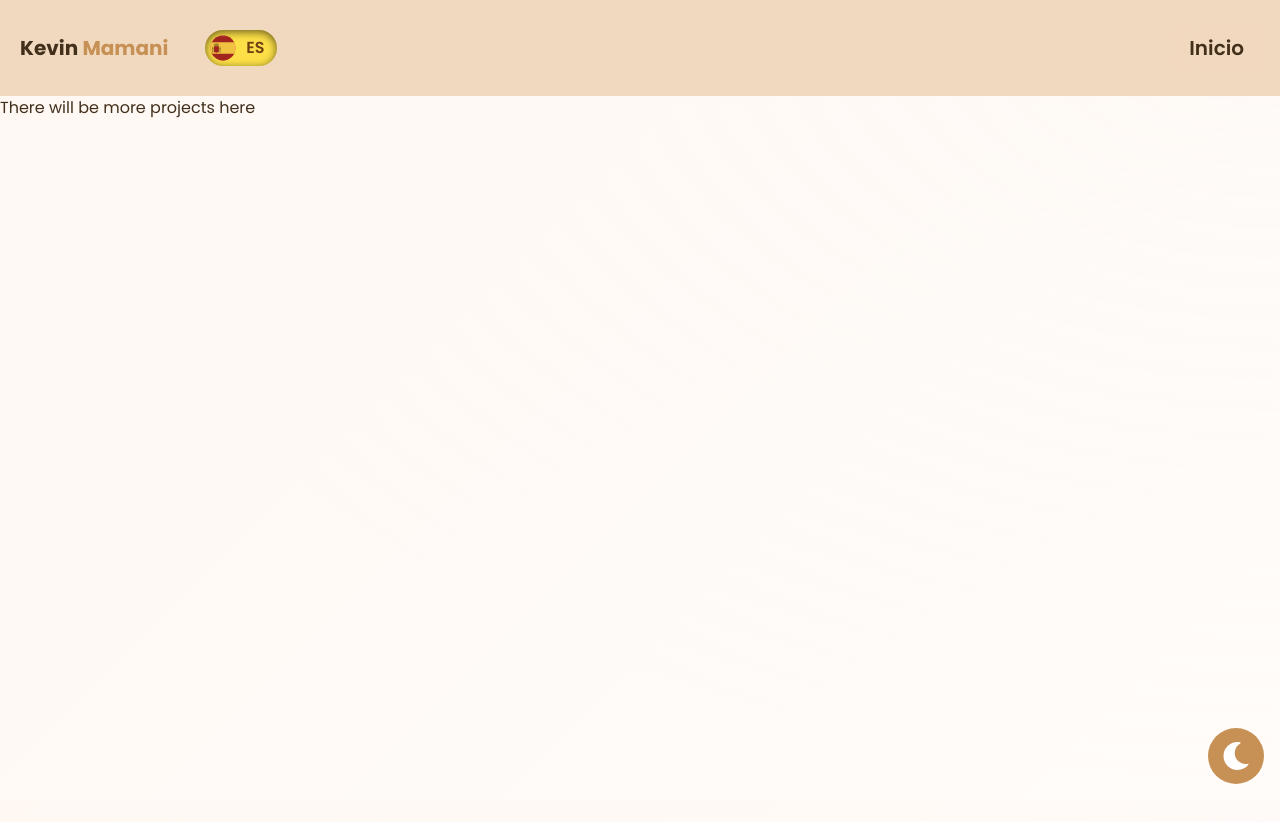
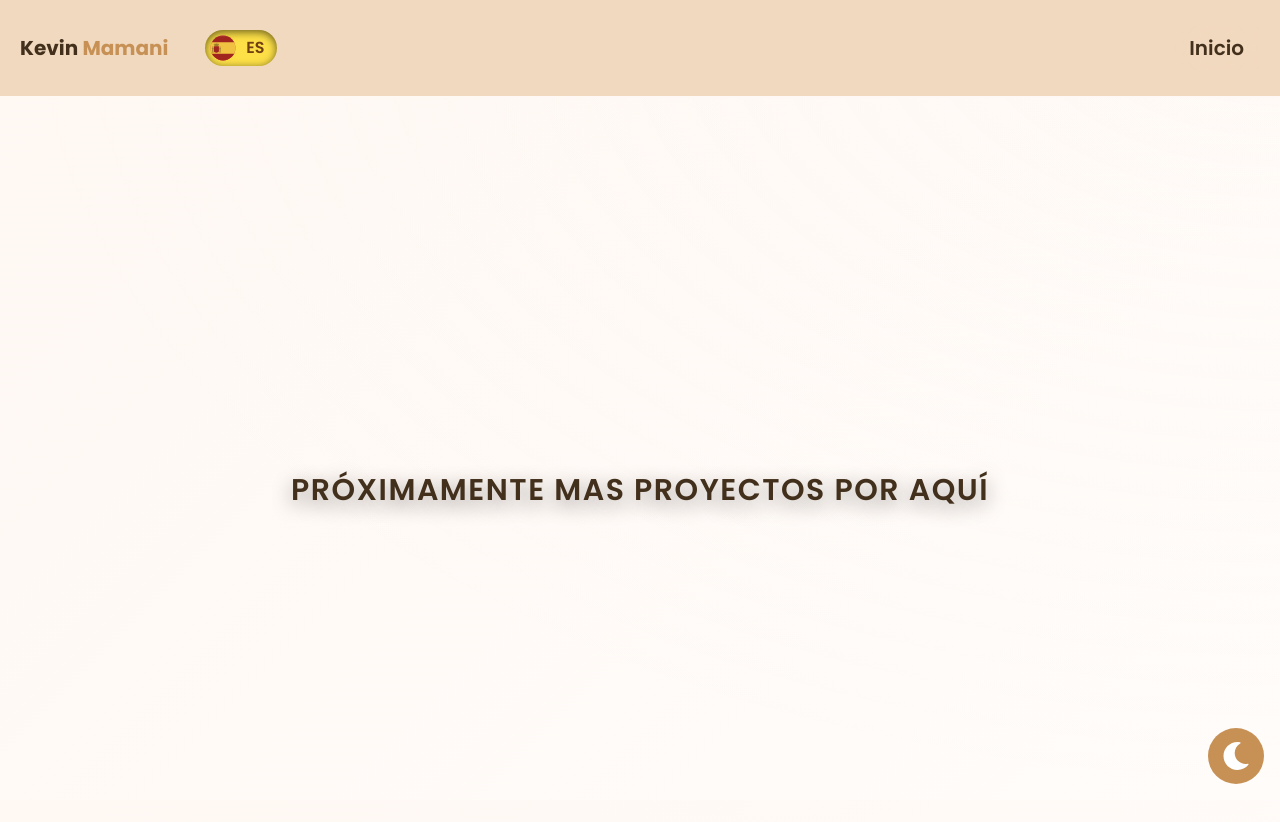
Before and after one commit to KevinMCJ/Portfolio-V2, a React (Vite) app: page /projects in a window 1280 px wide. Shown: the top 822 px of the page. Built offline with nearby package versions, Linux system fonts and the light colour scheme.

Commit message:
feat: initial "projects" view message

```diff
--- a/src/utils/i18n/locales/en.json
+++ b/src/utils/i18n/locales/en.json
@@ -22,7 +22,8 @@
     "contact_message": "You can contact me anytime via email or using this form.",
     "not_found_title": "Page Not Found",
     "not_found_redirect": "You will be redirected to the homepage in {{seconds}}",
-    "not_found_link": "Click here to go immediately"
+    "not_found_link": "Click here to go immediately",
+    "v_projects_provisional": "More projects coming soon!"
   },
   "common": {
     "from": "From",
--- a/src/utils/i18n/locales/es.json
+++ b/src/utils/i18n/locales/es.json
@@ -22,7 +22,8 @@
     "contact_message": "Siéntete libre de ponerte en contacto conmigo a través de mi correo electrónico o utilizando el formulario disponible.",
     "not_found_title": "Pagina no encontrada",
     "not_found_redirect": "Serás redirigido a la página principal en <time>{{seconds}}<time/>",
-    "not_found_link": "Haz clic aquí para ir de inmediato"
+    "not_found_link": "Haz clic aquí para ir de inmediato",
+    "v_projects_provisional": "Próximamente mas proyectos por aquí"
   },
   "common": {
     "from": "Desde",
--- a/src/views/Projects.tsx
+++ b/src/views/Projects.tsx
@@ -1,5 +1,15 @@
+import { useTranslation } from "react-i18next";
+
 const Projects = () => {
-  return <div>There will be more projects here</div>;
+  const { t } = useTranslation();
+
+  return (
+    <div className="center min-h-screen">
+      <h2 className="section-title font-semibold tracking-wide">
+        {t("content.v_projects_provisional")}
+      </h2>
+    </div>
+  );
 };
 
 export default Projects;
```
